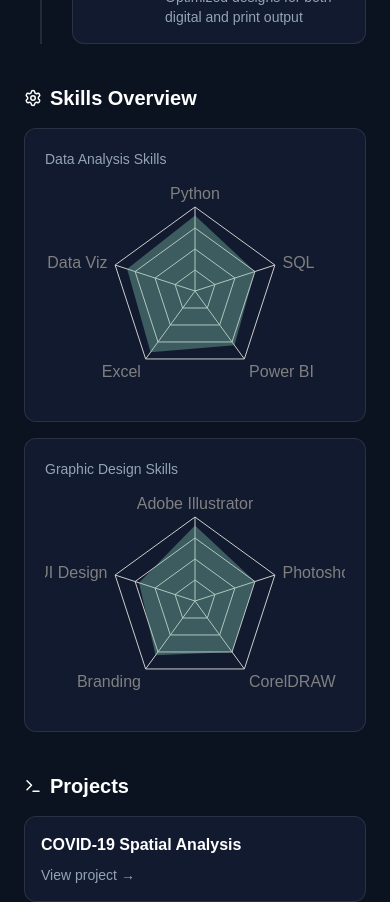
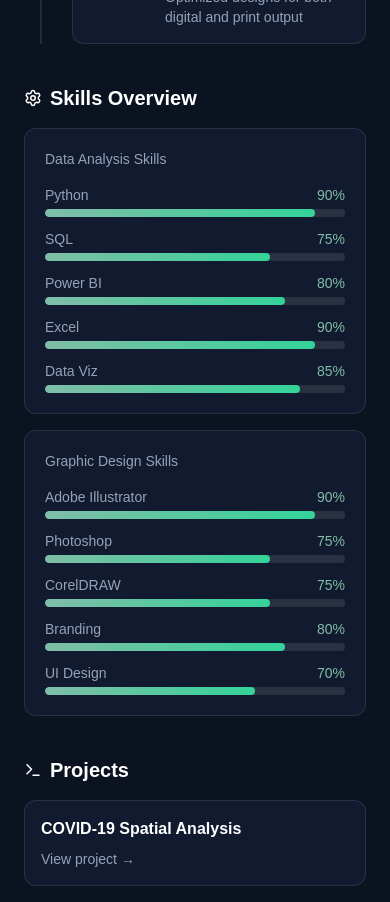
Before and after one commit to tengkumuazabs/web-portfolio, a React app: page / in a window 390 px wide. Shown: the part 2500-3402 px from the top of the page. Built offline with nearby package versions, Linux system fonts and the light colour scheme; the HTML template or start-up script is replaced by a standard one.

Commit message:
updated code

```diff
--- a/src/components/SkillsChart.jsx
+++ b/src/components/SkillsChart.jsx
@@ -7,8 +7,9 @@ import {
 } from "recharts";
 
 import { Settings } from "lucide-react";
+import { useEffect, useState } from "react";
 
-
+/* ---------- data ---------- */
 const dataAnalysis = [
   { subject: "Python", A: 90 },
   { subject: "SQL", A: 75 },
@@ -25,9 +26,55 @@ const graphicDesign = [
   { subject: "UI Design", A: 70 },
 ];
 
+/* ---------- mobile hook ---------- */
+function useIsMobile() {
+  const [isMobile, setIsMobile] = useState(false);
+
+  useEffect(() => {
+    const check = () => setIsMobile(window.innerWidth < 640);
+    check();
+    window.addEventListener("resize", check);
+    return () => window.removeEventListener("resize", check);
+  }, []);
+
+  return isMobile;
+}
+
+/* ---------- list fallback (mobile UI) ---------- */
+function SkillList({ title, data }) {
+  return (
+    <div className="bg-card p-5 rounded-xl border border-white/10">
+      <h3 className="text-sm text-muted mb-4">{title}</h3>
+
+      <div className="space-y-3">
+        {data.map((item) => (
+          <div key={item.subject}>
+            {/* label + % */}
+            <div className="flex justify-between text-sm mb-1">
+              <span className="text-muted">{item.subject}</span>
+              <span className="text-accent font-medium">
+                {item.A}%
+              </span>
+            </div>
+
+            {/* bar */}
+            <div className="w-full h-2 bg-white/10 rounded-full overflow-hidden">
+              <div
+                className="h-full bg-gradient-to-r from-accent to-emerald-400 rounded-full transition-all duration-500"
+                style={{ width: `${item.A}%` }}
+              />
+            </div>
+          </div>
+        ))}
+      </div>
+    </div>
+  );
+}
+
+/* ---------- radar chart (desktop UI) ---------- */
 function RadarBlock({ title, data }) {
   return (
-    <div className="bg-card p-5 rounded-xl border border-white/10" id="skills">
+    <div className="bg-card p-5 rounded-xl border border-white/10">
       <h3 className="text-sm text-muted mb-3">{title}</h3>
 
       <ResponsiveContainer width="100%" height={220}>
@@ -36,7 +83,6 @@ function RadarBlock({ title, data }) {
           <PolarAngleAxis dataKey="subject" />
           <Radar
             dataKey="A"
-            // stroke="#4f46e5"
             fill="#80bda8"
             fillOpacity={0.4}
           />
@@ -46,25 +92,44 @@ function RadarBlock({ title, data }) {
   );
 }
 
+/* ---------- main component ---------- */
 export default function SkillsChart() {
+  const isMobile = useIsMobile();
+
   return (
     <div className="mb-10">
-      {/* Heading with icon */}
+      {/* Heading */}
       <h2 className="text-xl font-semibold mb-4 flex items-center gap-2">
         <Settings size={18} />
         Skills Overview
       </h2>
 
       <div className="grid md:grid-cols-2 gap-4">
+        {/* Data Analysis */}
+        {isMobile ? (
+          <SkillList
+            title="Data Analysis Skills"
+            data={dataAnalysis}
+          />
+        ) : (
           <RadarBlock
             title="Data Analysis Skills"
             data={dataAnalysis}
           />
+        )}
 
+        {/* Graphic Design */}
+        {isMobile ? (
+          <SkillList
+            title="Graphic Design Skills"
+            data={graphicDesign}
+          />
+        ) : (
           <RadarBlock
             title="Graphic Design Skills"
             data={graphicDesign}
           />
+        )}
       </div>
     </div>
   );
```
Lines whose indentation alone changed are shown as unchanged.
